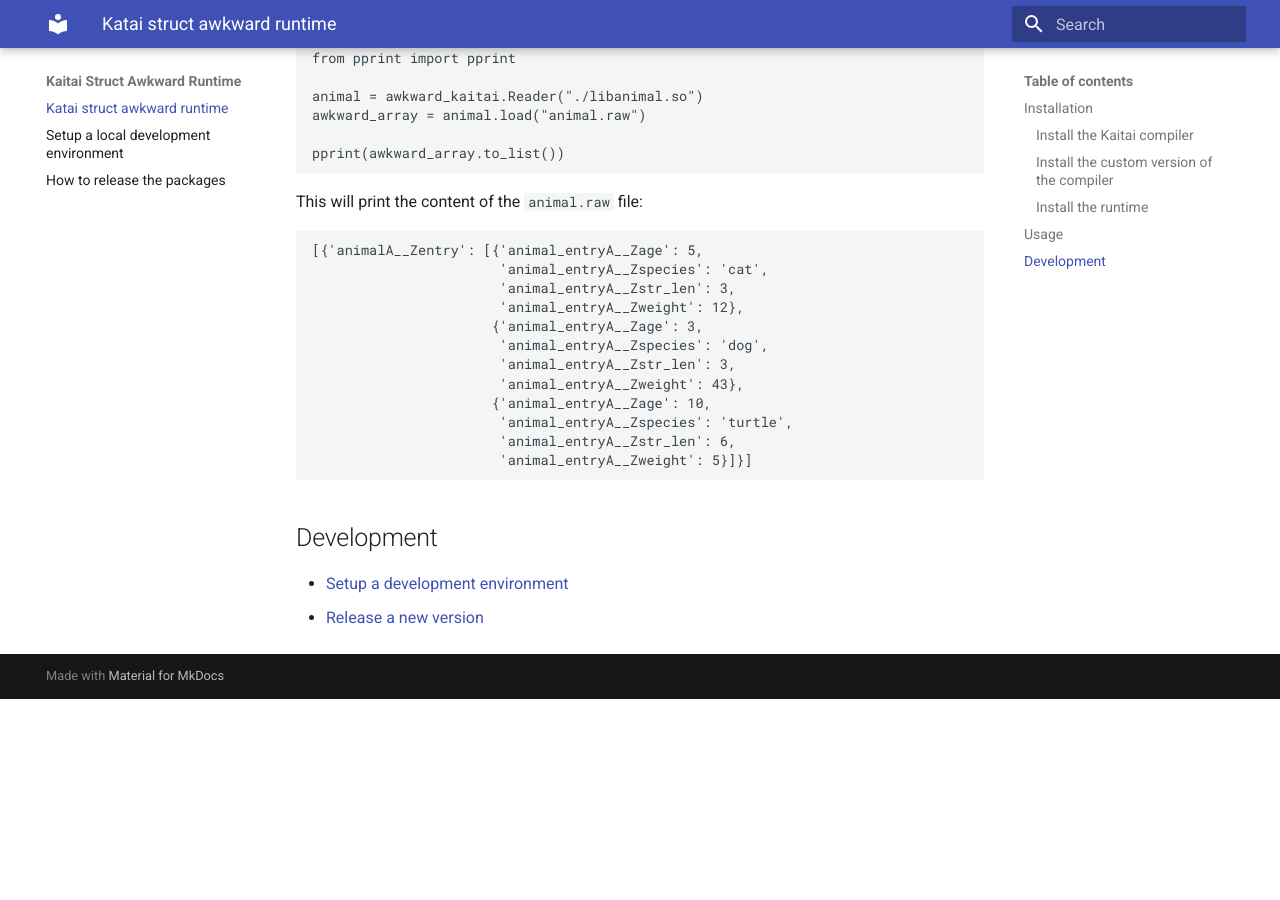
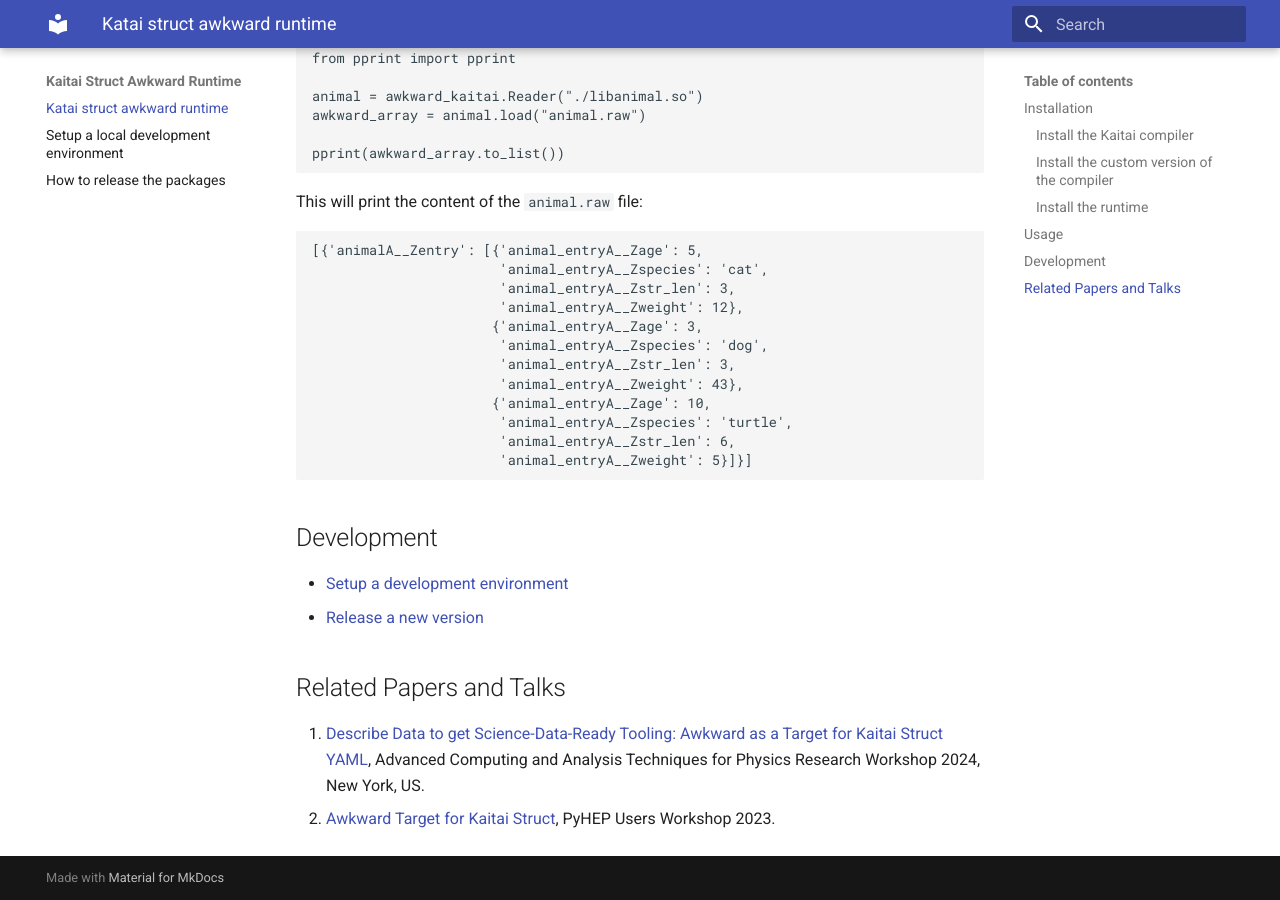
Before and after one commit to det-lab/kaitai_struct_awkward_runtime, an MkDocs documentation site: the page built from docs/index.md, in a window 1280 px wide and 900 px high, scrolled down 1554 px. Built offline with MkDocs 1.6.1 and Material for MkDocs 9.7.7, drawn with Linux system fonts in a browser that asks for light colours; before the commit the page ends 2253 px from its top, so only the background shows below that.

Commit message:
doc: papers

```diff
--- a/docs/index.md
+++ b/docs/index.md
@@ -92,3 +92,7 @@
 
 * [Setup a development environment](./development.md)
 * [Release a new version](./release.md)
+
+## Related Papers and Talks
+1. [Describe Data to get Science-Data-Ready Tooling: Awkward as a Target for Kaitai Struct YAML](https://indico.cern.ch/event/1330797/contributions/5796564/), Advanced Computing and Analysis Techniques for Physics Research Workshop 2024, New York, US.
+2. [Awkward Target for Kaitai Struct](https://indico.cern.ch/event/1252095/contributions/5592420/), PyHEP Users Workshop 2023.
```
